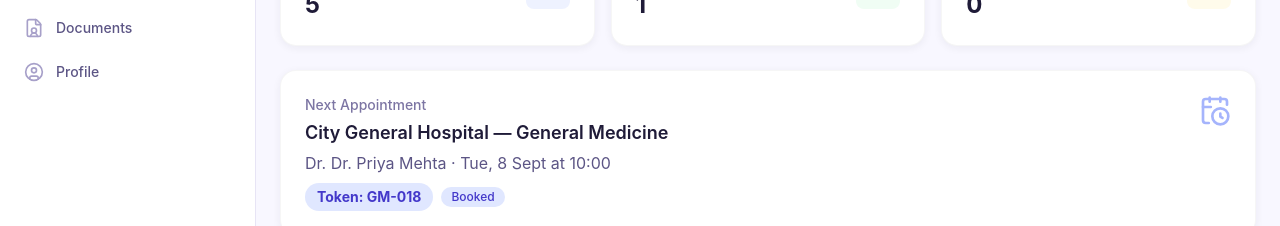
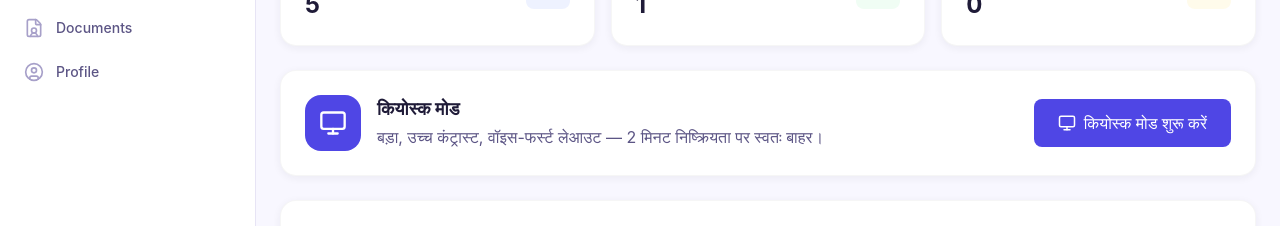
Before and after one commit to freakyyirus/MediKiosk, a React (Vite) app in the folder frontend/: page /patient in a window 1280 px wide. Shown: the part 251-477 px from the top of the page. Built offline with nearby package versions, Linux system fonts and the light colour scheme; no server answers.

Commit message:
Update frontend/src/pages/patient/Dashboard.tsx

```diff
--- a/frontend/src/pages/patient/Dashboard.tsx
+++ b/frontend/src/pages/patient/Dashboard.tsx
@@ -3,11 +3,12 @@ import { useNavigate, useLocation } from 'react-router-dom';
 import { motion } from 'framer-motion';
 import {
   LayoutDashboard, CalendarPlus, ClipboardList, Heart, FileUser, UserCircle,
-  CalendarClock, FileText, ArrowRight, Plus,
+  CalendarClock, FileText, ArrowRight, Plus, Monitor,
 } from 'lucide-react';
 import { supabase } from '../../lib/supabase';
 import { Sidebar, Header, StatsCard, Card, Button, LoadingSpinner, EmptyState } from '../../components/shared';
 import { useAuthStore } from '../../stores';
+import { useT } from '../../lib/i18n';
 import type { Patient } from '../../types';
 
 interface VisitRecord {
@@ -51,6 +52,7 @@ export default function PatientDashboard() {
   const navigate = useNavigate();
   const location = useLocation();
   const { user, logout } = useAuthStore();
+  const t = useT();
 
   const [profile, setProfile] = useState<Patient | null>(null);
   const [visits, setVisits] = useState<VisitRecord[]>([]);
@@ -169,6 +171,33 @@ export default function PatientDashboard() {
             />
           </motion.div>
 
+          {/* Kiosk Mode entry */}
+          <motion.div {...fadeUp} transition={{ delay: 0.25 }}>
+            <Card className="border-2 border-primary-200 bg-gradient-to-r from-primary-50 via-white to-accent-50">
+              <div className="flex flex-col sm:flex-row sm:items-center justify-between gap-4">
+                <div className="flex items-start gap-4">
+                  <div className="w-14 h-14 rounded-2xl bg-primary-600 flex items-center justify-center shrink-0">
+                    <Monitor size={28} className="text-white" />
+                  </div>
+                  <div>
+                    <p className="text-lg font-bold text-surface-900">{t('kioskMode')}</p>
+                    <p className="text-surface-600 mt-0.5">
+                      {t('kioskModeDesc')}
+                    </p>
+                  </div>
+                </div>
+                <Button
+                  variant="primary"
+                  size="lg"
+                  icon={<Monitor size={18} />}
+                  onClick={() => navigate('/patient/kiosk')}
+                >
+                  {t('startKioskMode')}
+                </Button>
+              </div>
+            </Card>
+          </motion.div>
+
           {nextAppointment && (
             <motion.div {...fadeUp} transition={{ delay: 0.3 }}>
               <Card className="border-l-4 border-l-primary-500">
```
